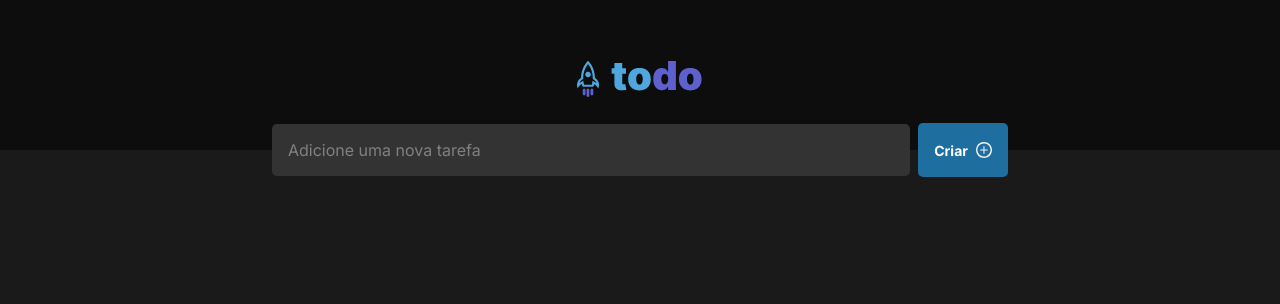
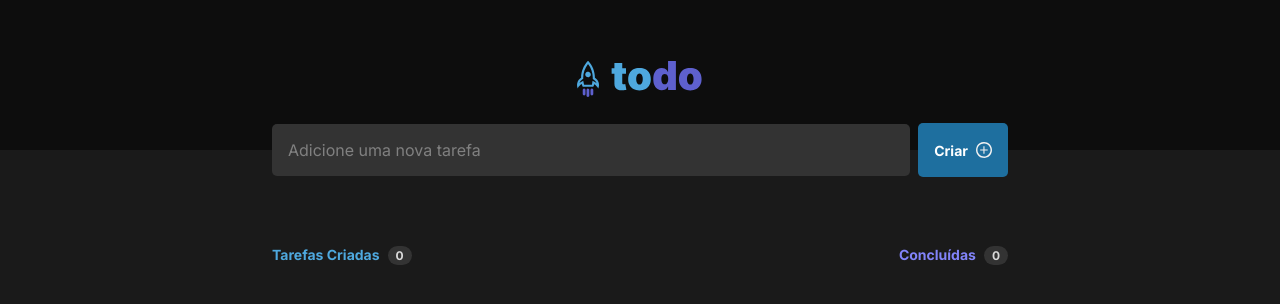
Before and after one commit to DiegoDias007/todo-list, a React (Vite) app: page / in a window 1280 px wide. Shown: the top 304 px of the page. Built offline with nearby package versions, Linux system fonts and the light colour scheme.

Commit message:
add info

```diff
--- a/src/App.tsx
+++ b/src/App.tsx
@@ -1,6 +1,7 @@
 import styled from "styled-components"
 import Header from "./components/Header"
 import AddTodo from "./components/AddTodo"
+import TodoList from "./components/TodoList"
 
 const StyledApp = styled.div`
   display: flex;
@@ -16,6 +17,7 @@ const Main = styled.main`
   background-color: #1A1A1A;
   color: white;
   width: 100%;
+  height: 100%;
 `
 
 const Container = styled.div`
@@ -36,6 +38,7 @@ function App() {
       <Main>
         <Container>
           <AddTodo />
+          <TodoList />
         </Container>
       </Main>
     </StyledApp>
--- a/src/components/AddTodo.tsx
+++ b/src/components/AddTodo.tsx
@@ -61,7 +61,6 @@ function AddTodo() {
   const [todo, setTodo] = useState<string>("");
   const { todos, addTodo } = useTodos();
   const { updateLocalStorage } = useLocalStorage("todos");
-  console.log(todos);
 
   function handleSubmit(event: React.FormEvent<HTMLFormElement>): void {
     event.preventDefault();
--- /dev/null
+++ b/src/components/Info.tsx
@@ -0,0 +1,51 @@
+import styled from "styled-components";
+import { useTodos } from "../hooks/useTodos";
+
+const StyledInfo = styled.div`
+  display: flex;
+  align-items: center;
+  justify-content: space-between;
+  flex-direction: row;
+  width: 100%;
+  height: 50px;
+`
+
+const TextContainer = styled.div`
+  display: flex;
+  justify-content: space-between;
+  gap: 8px;
+`
+
+const Text = styled.label`
+  color: ${(props) => props.color};
+  font-weight: 700;
+  font-size: 14px;
+`
+
+const Box = styled.div`
+  background-color: #333333;
+  color: #D9D9D9;
+  border-radius: 999px;
+  padding: 2px 8px;
+  font-size: 12px;
+  font-weight: 700;
+`
+
+function Info() {
+  const { total, done } = useTodos();
+
+  return (
+    <StyledInfo>
+      <TextContainer>
+        <Text color="#4EA8DE">Tarefas Criadas</Text>
+        <Box >{total}</Box>
+      </TextContainer>
+      <TextContainer>
+        <Text color="#8284FA">Concluídas</Text>
+        <Box >{done}</Box>
+      </TextContainer>
+    </StyledInfo>
+  )
+}
+
+export default Info;
--- /dev/null
+++ b/src/components/TodoList.tsx
@@ -0,0 +1,19 @@
+import styled from "styled-components";
+import Info from "./Info";
+
+const StyledTodoList = styled.div`
+  display: flex;
+  flex: 1;
+  width: 100%;
+  margin-top: 80px;
+`
+
+function TodoList() {
+  return (
+    <StyledTodoList>
+      <Info />
+    </StyledTodoList>
+  )
+}
+
+export default TodoList;
```
Also changed, not shown: src/components/Plus.tsx (deleted, +0 -8 lines).
